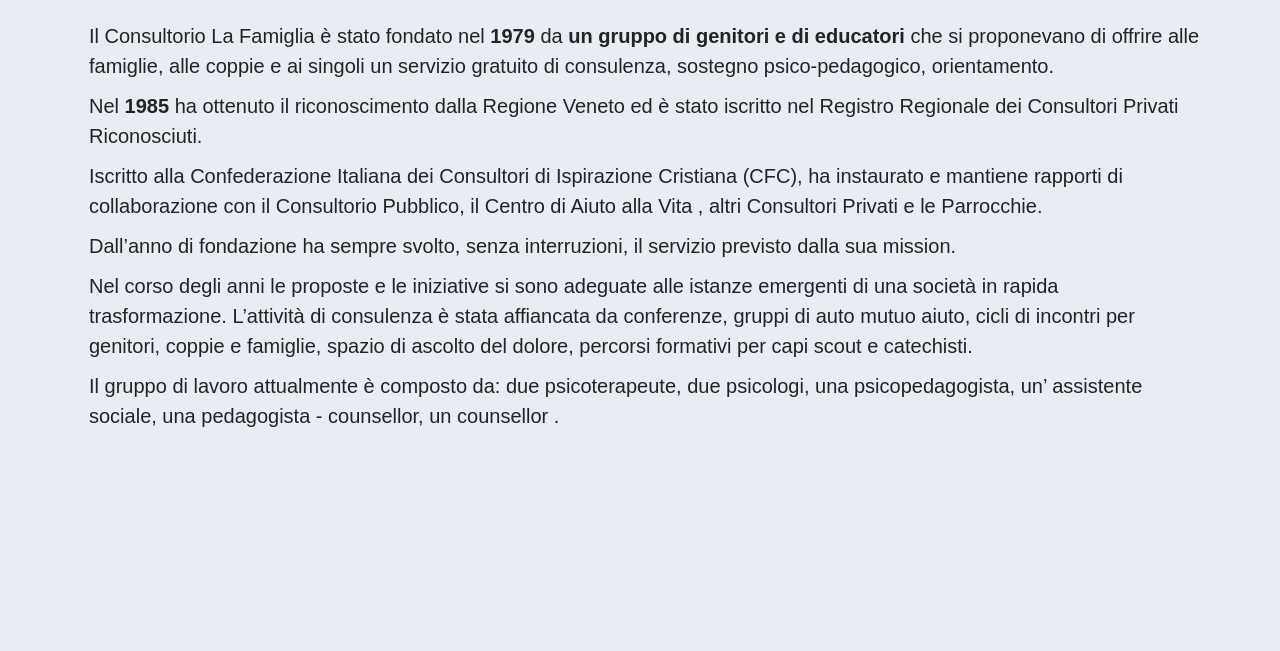
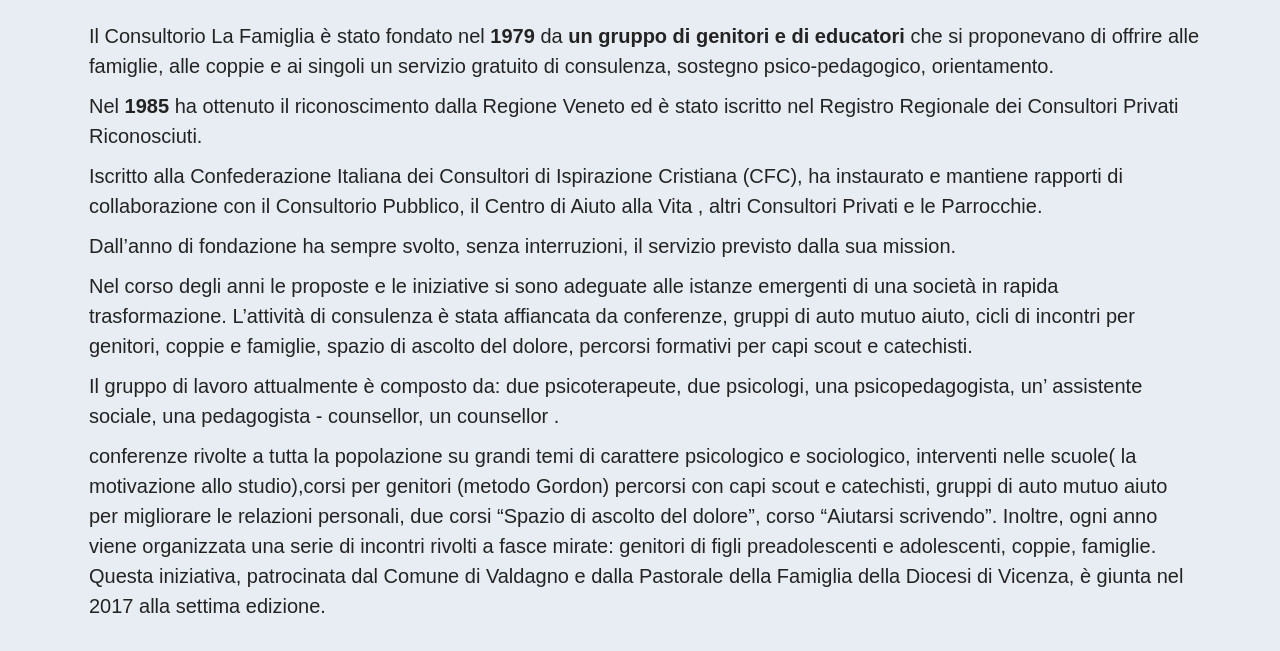
Before and after one commit to gvisona/SitoConsultorio, a website: page html/history.html in a window 1280 px wide. Shown: the part 59-710 px from the top of the page. Drawn offline with nearby package versions, Linux system fonts and the light colour scheme.

Commit message:
added history final par

```diff
--- a/html/history.html
+++ b/html/history.html
@@ -41,6 +41,10 @@
         <p>
             Il gruppo di lavoro attualmente è composto da: due psicoterapeute, due psicologi, una psicopedagogista, un’ assistente sociale, una pedagogista - counsellor, un counsellor .
         </p>
+        <p>conferenze rivolte a tutta la popolazione su grandi temi di carattere psicologico e sociologico, interventi nelle scuole( la motivazione allo studio),corsi per genitori (metodo Gordon) percorsi con capi scout e catechisti, gruppi di auto mutuo
+            aiuto per migliorare le relazioni personali, due corsi “Spazio di ascolto del dolore”, corso “Aiutarsi scrivendo”. Inoltre, ogni anno viene organizzata una serie di incontri rivolti a fasce mirate: genitori di figli preadolescenti e adolescenti,
+            coppie, famiglie. Questa iniziativa, patrocinata dal Comune di Valdagno e dalla Pastorale della Famiglia della Diocesi di Vicenza, è giunta nel 2017 alla settima edizione.
+        </p>
         <div>
 </body>
 
```
